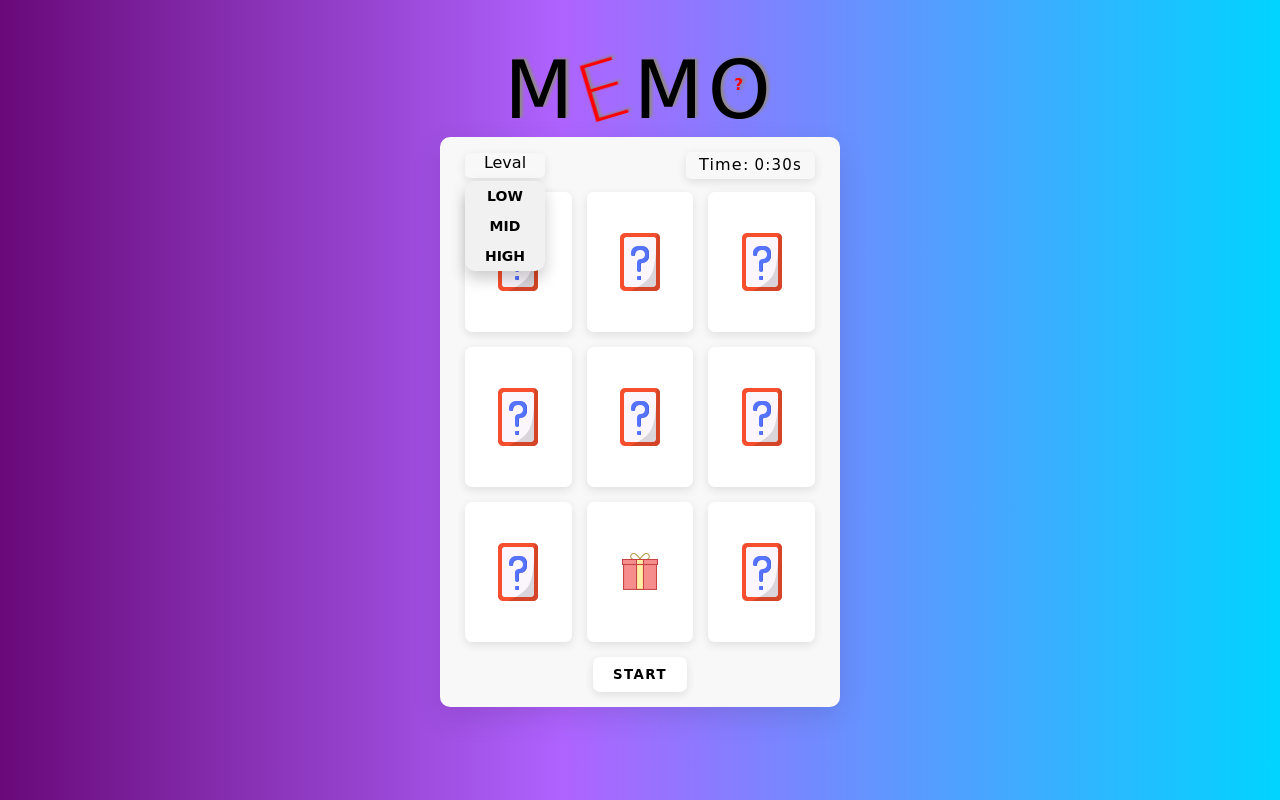
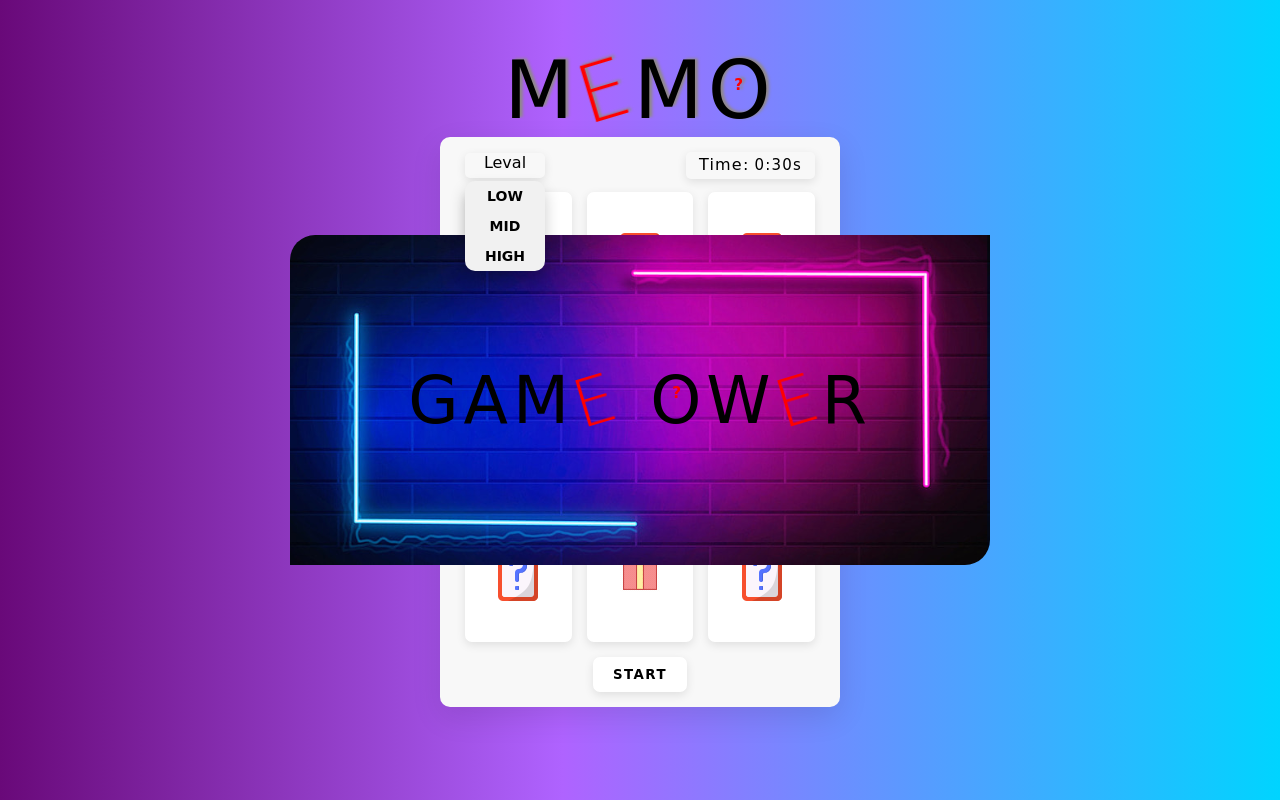
Before and after one commit to Vahagn-99/memo, a plain HTML site: page index.html in a window 1280 px wide. Drawn offline with Linux system fonts and the light colour scheme; a web font is replaced by a local one.

Commit message:
Game Ower

```diff
--- a/css/style.css
+++ b/css/style.css
@@ -345,27 +345,6 @@ option:active {
 }
 
 @keyframes shak {
-    /*
-    0%,
-    100% {
-        transform: rotate(0deg);
-    }
-
-    20% {
-        transform: rotate(-20deg);
-    }
-
-    40% {
-        transform: rotate(20deg)
-    }
-
-    60% {
-        transform: rotate(-10deg)
-    }
-
-    80% {
-        transform: rotate(10deg)
-    } */
 
     0% {
         transform: rotate(0deg);
@@ -456,3 +435,66 @@ option:active {
 .dropdown a:hover {
     background-color: #ddd;
 }
+
+
+/* Game ower */
+.game-ower-body{
+        top: 0;
+        min-height: 100vh;
+        width: 100%;
+        left: 0;
+        right: 0;
+        position: absolute;
+        display: flex;
+        flex-direction: column;
+        align-items: center;
+        justify-content: center;
+}
+                .game-ower {
+                    overflow: hidden;
+                    font-size: 20px;
+                    /* position: absolute; */
+                    top: 0;
+                    left: 0;
+                    right: 0;
+                    text-align: center;
+                    display: flex;
+                    align-items: center;
+                    justify-content: center;
+                    column-gap: 30px;
+                    width: 700px;
+                     height: 330px;
+                    background: url(../images/game-ower-backgraund.jpg);
+                    backdrop-filter: blur(15px);
+                    border-top-left-radius: 25px;
+                    border-bottom-right-radius: 25px;
+                    background-position: center;
+                    background-size: cover;
+                        background-position-x: -6px;
+                }
+
+        .game {
+            font-size: 65px;
+            letter-spacing:5px;
+            display: flex;
+        }
+
+        .ower {
+            font-size: 65px;
+            letter-spacing: 5px;
+            display: flex;
+        }
+
+        .o-game::after{
+                    animation: puls 1s linear infinite;
+                    left: 22px;
+                        bottom: 36px;
+        }
+.e-game{
+        color: red;
+            font-weight: 200;
+            transform: rotate(15deg);
+}
+.e-game.shak {
+    animation: shak 1.5s linear infinite;
+}
--- a/index.html
+++ b/index.html
@@ -667,6 +667,24 @@
             <div class="buttom-body">
                 <button class="start-btn" type="submit">START</button>
             </div>
+
+        </div>
+    </div>
+    <!-- game ower -->
+    <div class="game-ower-body">
+        <div class="game-ower">
+            <div class="game">
+                <span class="g shak">G</span>
+                <span class="a shak">A</span>
+                <span class="m shak">M</span>
+                <span class="e shak">E</span>
+            </div>
+            <div class="ower">
+                <span class="o o-game shak">O</span>
+                <span class="w shak">W</span>
+                <span class="e shak">E</span>
+                <span class="r shak">R</span>
+            </div>
         </div>
     </div>
     <script src="js/script.js"></script>
```
Also changed, not shown: images/game-ower-backgraund.jpg (renamed from images/pngtree-modern-double-color-futuristic-neon-background-image_351866.jpg), style.css (deleted).
